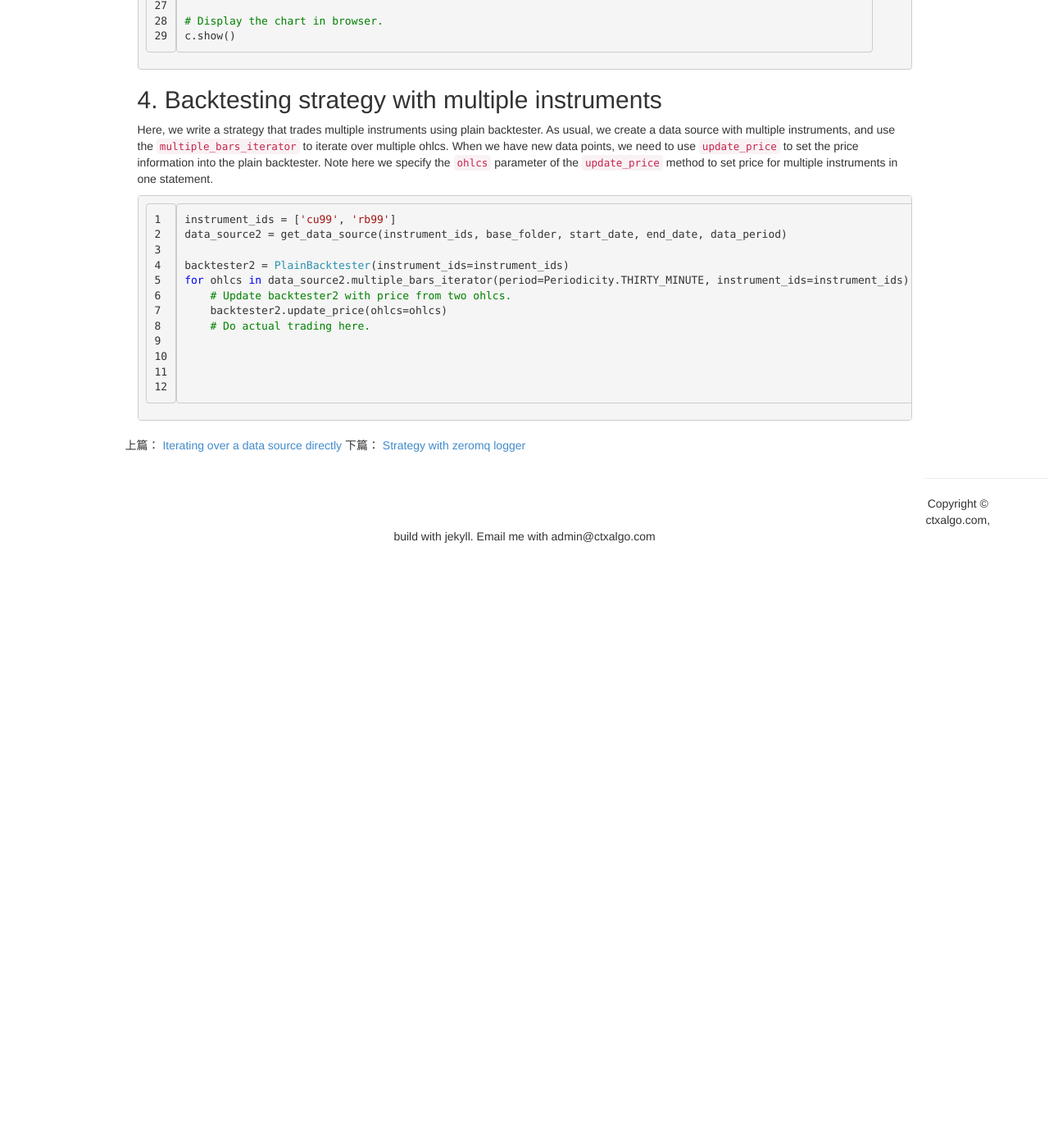
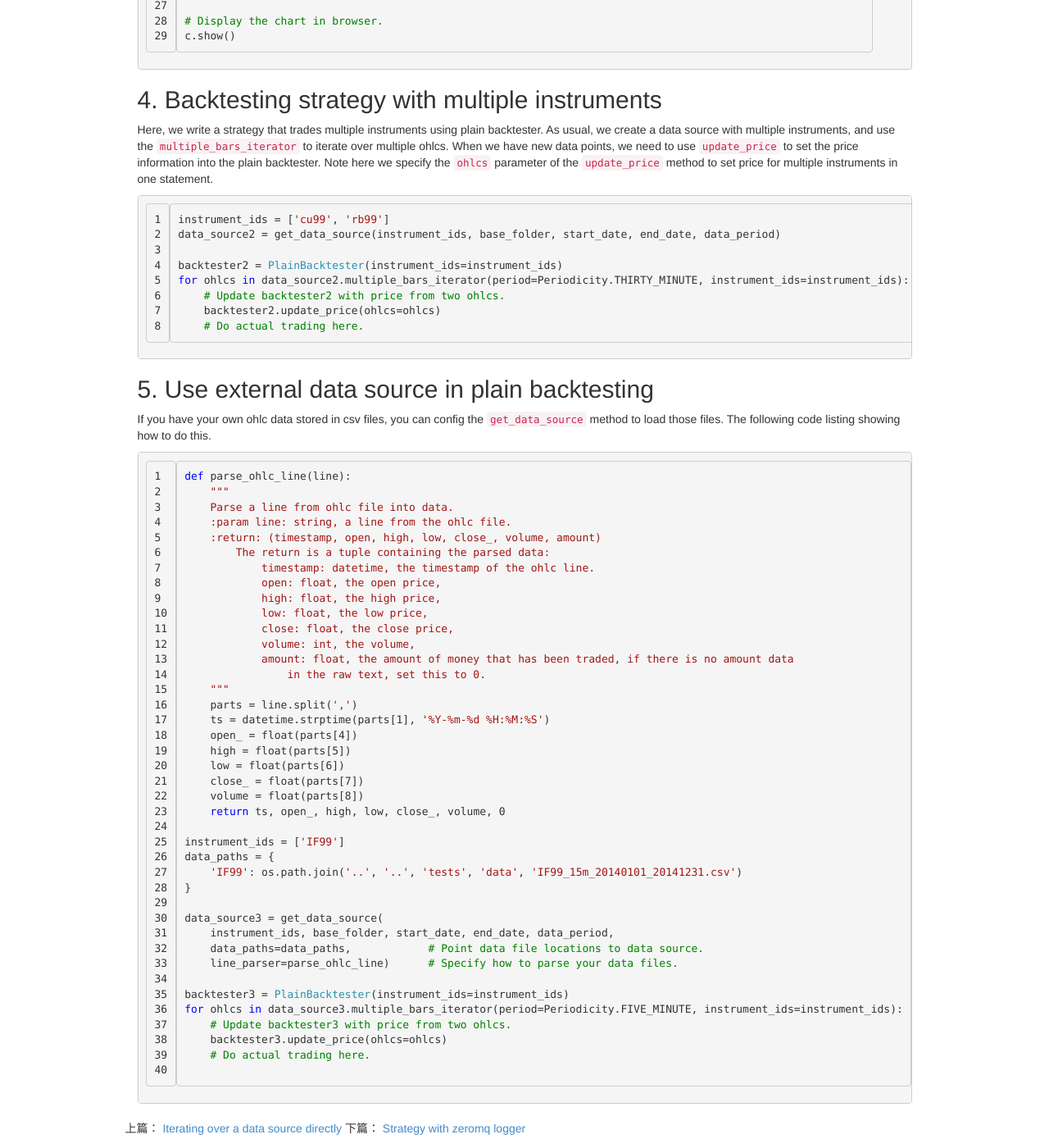
Before and after one commit to ctxalgo/ctxalgoctpdocs, a Jekyll site: the page built from _posts/2016-03-19-en_e201_plain_backtester.md, in a window 1280 px wide and 1400 px high, scrolled down 2530 px. Shown: the whole window at 82% size. Built offline with Jekyll 4.4.1, drawn with Linux system fonts in a browser that asks for light colours; before the commit the page ends 3204 px from its top, so only the background shows below that.

Commit message:
jenkins update docs

````diff
--- a/_posts/2016-03-19-en_e201_plain_backtester.md
+++ b/_posts/2016-03-19-en_e201_plain_backtester.md
@@ -158,8 +158,53 @@ for ohlcs in data_source2.multiple_bars_iterator(period=Periodicity.THIRTY_MINUT
     # Update backtester2 with price from two ohlcs.
     backtester2.update_price(ohlcs=ohlcs)
     # Do actual trading here.
+```
+
+## 5. Use external data source in plain backtesting
+
+If you have your own ohlc data stored in csv files, you can config the `get_data_source` method to load those files.
+The following code listing showing how to do this.
 
 
+```python
+def parse_ohlc_line(line):
+    """
+    Parse a line from ohlc file into data.
+    :param line: string, a line from the ohlc file.
+    :return: (timestamp, open, high, low, close_, volume, amount)
+        The return is a tuple containing the parsed data:
+            timestamp: datetime, the timestamp of the ohlc line.
+            open: float, the open price,
+            high: float, the high price,
+            low: float, the low price,
+            close: float, the close price,
+            volume: int, the volume,
+            amount: float, the amount of money that has been traded, if there is no amount data
+                in the raw text, set this to 0.
+    """
+    parts = line.split(',')
+    ts = datetime.strptime(parts[1], '%Y-%m-%d %H:%M:%S')
+    open_ = float(parts[4])
+    high = float(parts[5])
+    low = float(parts[6])
+    close_ = float(parts[7])
+    volume = float(parts[8])
+    return ts, open_, high, low, close_, volume, 0
 
+instrument_ids = ['IF99']
+data_paths = {
+    'IF99': os.path.join('..', '..', 'tests', 'data', 'IF99_15m_20140101_20141231.csv')
+}
+
+data_source3 = get_data_source(
+    instrument_ids, base_folder, start_date, end_date, data_period,
+    data_paths=data_paths,            # Point data file locations to data source.
+    line_parser=parse_ohlc_line)      # Specify how to parse your data files.
+
+backtester3 = PlainBacktester(instrument_ids=instrument_ids)
+for ohlcs in data_source3.multiple_bars_iterator(period=Periodicity.FIVE_MINUTE, instrument_ids=instrument_ids):
+    # Update backtester3 with price from two ohlcs.
+    backtester3.update_price(ohlcs=ohlcs)
+    # Do actual trading here.
 
 ```
````
Also changed, not shown: _posts/2016-03-19-en_e106_multi_bar_arrival.md (+1 -2 lines), _posts/2016-03-19-zh_e201_plain_backtester.md (+44 -0 lines).
